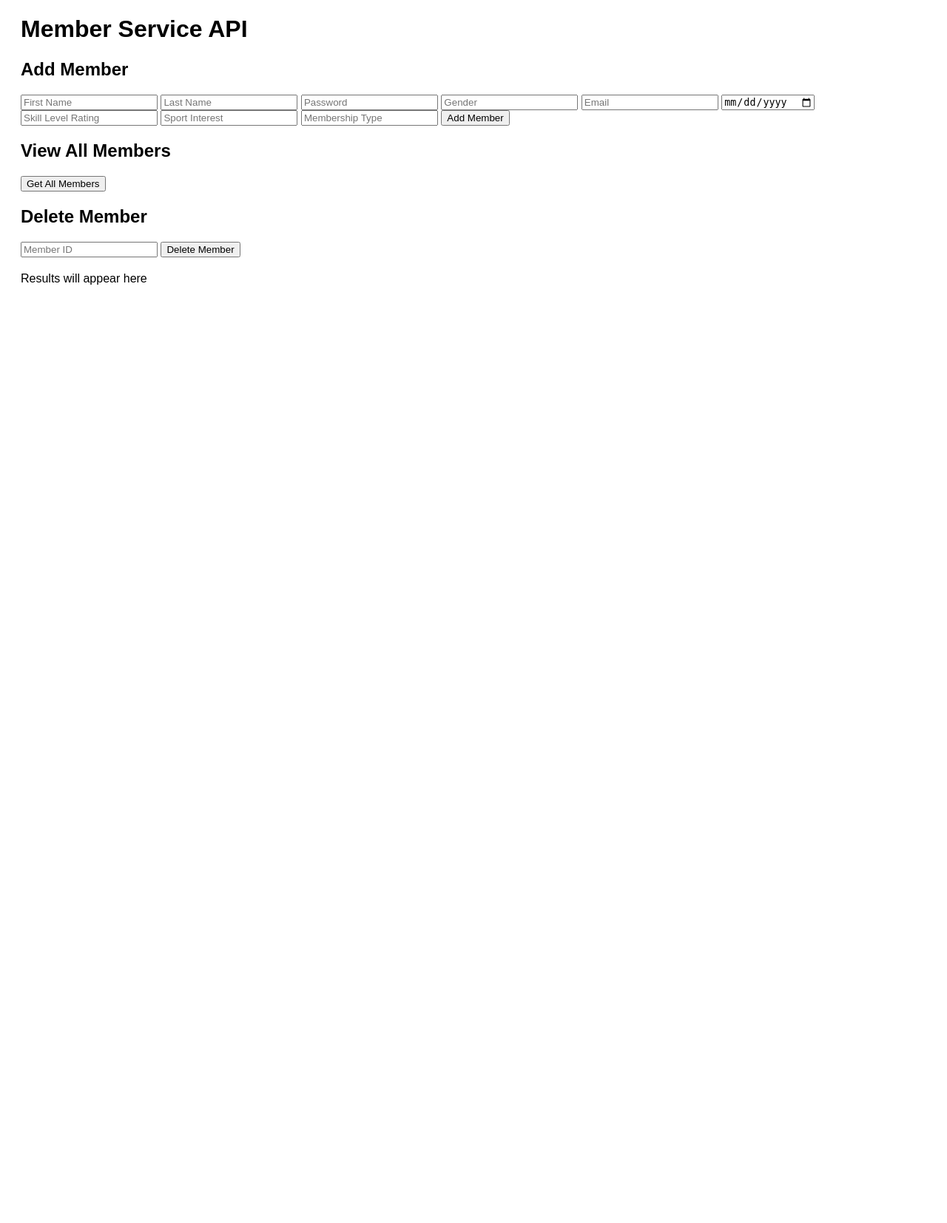
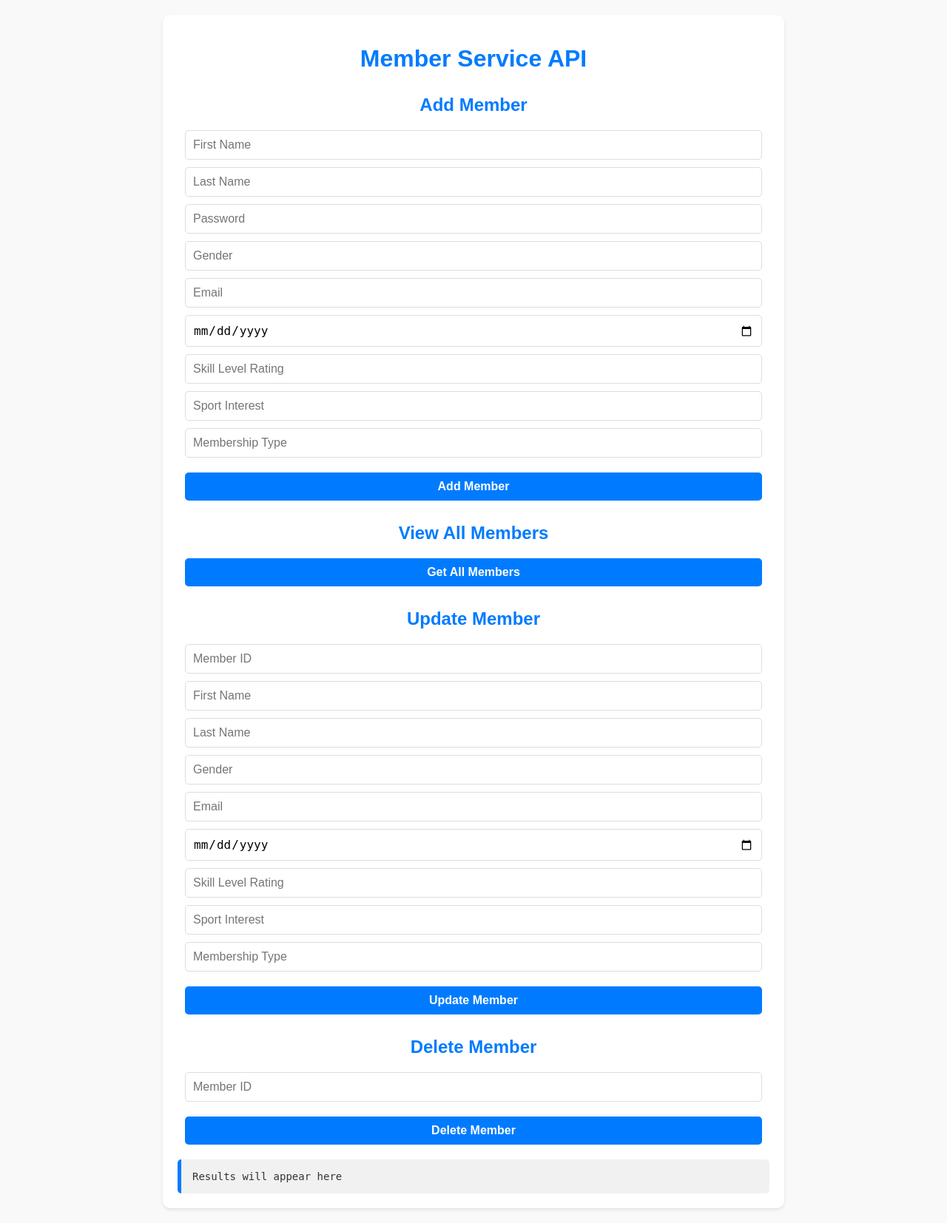
Before and after one commit to RP-Microservices-based-Architecture/member-service, a Flask app: page / in a window 1280 px wide. Shown: the whole page at 74% size. Before the commit the page ends 385 px from the top, so only its background shows below. Run offline with Flask 3, Linux system fonts and the light colour scheme.

Commit message:
Ui + update

```diff
--- a/templates/index.html
+++ b/templates/index.html
@@ -7,13 +7,66 @@
     <style>
         body {
             font-family: Arial, sans-serif;
+            background-color: #f9f9f9;
+            color: #333;
+            margin: 0;
+            padding: 0;
         }
         .container {
-            margin: 20px;
+            margin: 20px auto;
+            max-width: 800px;
+            padding: 20px;
+            background: #fff;
+            border-radius: 10px;
+            box-shadow: 0 2px 4px rgba(0, 0, 0, 0.1);
+        }
+        h1, h2 {
+            text-align: center;
+            color: #007BFF;
+        }
+        h2 {
+            margin-top: 30px;
+        }
+        input[type="text"], input[type="email"], input[type="password"], input[type="date"], input[type="number"] {
+            display: block;
+            width: calc(100% - 20px);
+            margin: 10px auto;
+            padding: 10px;
+            font-size: 16px;
+            border: 1px solid #ddd;
+            border-radius: 5px;
+            box-sizing: border-box;
+        }
+        button {
+            display: block;
+            width: calc(100% - 20px);
+            margin: 20px auto;
+            padding: 10px;
+            font-size: 16px;
+            font-weight: bold;
+            background-color: #007BFF;
+            color: white;
+            border: none;
+            border-radius: 5px;
+            cursor: pointer;
+            transition: background-color 0.3s ease;
+        }
+        button:hover {
+            background-color: #0056b3;
         }
         .result {
             margin-top: 20px;
-            white-space: pre-wrap; /* Display JSON nicely */
+            padding: 15px;
+            background: #f1f1f1;
+            border-left: 5px solid #007BFF;
+            border-radius: 5px;
+            white-space: pre-wrap;
+            font-family: monospace;
+            font-size: 14px;
+            color: #333;
+        }
+        .result.error {
+            border-left-color: #dc3545;
         }
     </style>
 </head>
@@ -26,20 +79,30 @@
         <input type="text" id="first_name" placeholder="First Name" />
         <input type="text" id="last_name" placeholder="Last Name" />
         <input type="password" id="password_hash" placeholder="Password" />
-
-
         <input type="text" id="gender" placeholder="Gender" />
         <input type="email" id="contact_email" placeholder="Email" />
         <input type="date" id="date_of_birth" placeholder="Date of Birth" />
         <input type="number" id="skill_level_rating" placeholder="Skill Level Rating" />
         <input type="text" id="sport_interest" placeholder="Sport Interest" />
         <input type="text" id="membership_type" placeholder="Membership Type" />
-
         <button onclick="addMember()">Add Member</button>
 
         <!-- Get All Members -->
         <h2>View All Members</h2>
         <button onclick="getMembers()">Get All Members</button>
+
+        <!-- Update Member Form -->
+        <h2>Update Member</h2>
+        <input type="number" id="update_member_id" placeholder="Member ID" />
+        <input type="text" id="update_first_name" placeholder="First Name" />
+        <input type="text" id="update_last_name" placeholder="Last Name" />
+        <input type="text" id="update_gender" placeholder="Gender" />
+        <input type="email" id="update_contact_email" placeholder="Email" />
+        <input type="date" id="update_date_of_birth" placeholder="Date of Birth" />
+        <input type="number" id="update_skill_level_rating" placeholder="Skill Level Rating" />
+        <input type="text" id="update_sport_interest" placeholder="Sport Interest" />
+        <input type="text" id="update_membership_type" placeholder="Membership Type" />
+        <button onclick="updateMember()">Update Member</button>
 
         <!-- Delete Member Form -->
         <h2>Delete Member</h2>
@@ -51,7 +114,6 @@
     </div>
 
     <script>
-        // Add Member Function
         async function addMember() {
             const memberData = {
                 first_name: document.getElementById("first_name").value,
@@ -62,42 +124,65 @@
                 skill_level_rating: document.getElementById("skill_level_rating").value,
                 sport_interest: document.getElementById("sport_interest").value,
                 membership_type: document.getElementById("membership_type").value,
-                    password_hash: document.getElementById("password_hash").value  // New field
+                password_hash: document.getElementById("password_hash").value
             };
-
             try {
                 const response = await fetch('http://127.0.0.1:5000/members', {
                     method: 'POST',
-                    headers: {
-                        'Content-Type': 'application/json'
-                    },
+                    headers: { 'Content-Type': 'application/json' },
                     body: JSON.stringify(memberData)
                 });
                 const result = await response.json();
                 document.getElementById('result').innerText = JSON.stringify(result, null, 2);
             } catch (error) {
+                document.getElementById('result').classList.add('error');
                 document.getElementById('result').innerText = "Error: " + error;
             }
         }
 
-        // Get All Members Function
+        async function updateMember() {
+            const memberId = document.getElementById("update_member_id").value;
+            const updatedData = {
+                first_name: document.getElementById("update_first_name").value,
+                last_name: document.getElementById("update_last_name").value,
+                gender: document.getElementById("update_gender").value,
+                contact_email: document.getElementById("update_contact_email").value,
+                date_of_birth: document.getElementById("update_date_of_birth").value,
+                skill_level_rating: document.getElementById("update_skill_level_rating").value,
+                sport_interest: document.getElementById("update_sport_interest").value,
+                membership_type: document.getElementById("update_membership_type").value
+            };
+            try {
+                const response = await fetch(`http://127.0.0.1:5000/members/${memberId}`, {
+                    method: 'PUT',
+                    headers: { 'Content-Type': 'application/json' },
+                    body: JSON.stringify(updatedData)
+                });
+                const result = await response.json();
+                document.getElementById('result').innerText = JSON.stringify(result, null, 2);
+            } catch (error) {
+                document.getElementById('result').classList.add('error');
+                document.getElementById('result').innerText = "Error: " + error;
+            }
+        }
+
         async function getMembers() {
             try {
                 const response = await fetch('http://127.0.0.1:5000/members');
                 const members = await response.json();
                 document.getElementById('result').innerText = JSON.stringify(members, null, 2);
             } catch (error) {
+                document.getElementById('result').classList.add('error');
                 document.getElementById('result').innerText = "Error: " + error;
             }
+        }
 
-        // Delete Member Function
         async function deleteMember() {
             const memberId = document.getElementById("delete_member_id").value;
             if (!memberId) {
                 document.getElementById('result').innerText = "Please enter a valid Member ID.";
                 return;
             }
-
             try {
                 const response = await fetch(`http://127.0.0.1:5000/members/${memberId}`, {
                     method: 'DELETE'
@@ -105,14 +190,9 @@
                 const result = await response.json();
                 document.getElementById('result').innerText = JSON.stringify(result, null, 2);
             } catch (error) {
+                document.getElementById('result').classList.add('error');
                 document.getElementById('result').innerText = "Error: " + error;
             }
-        }
-
-
-
-
-
         }
     </script>
 </body>
```
Lines whose indentation alone changed are shown as unchanged.
